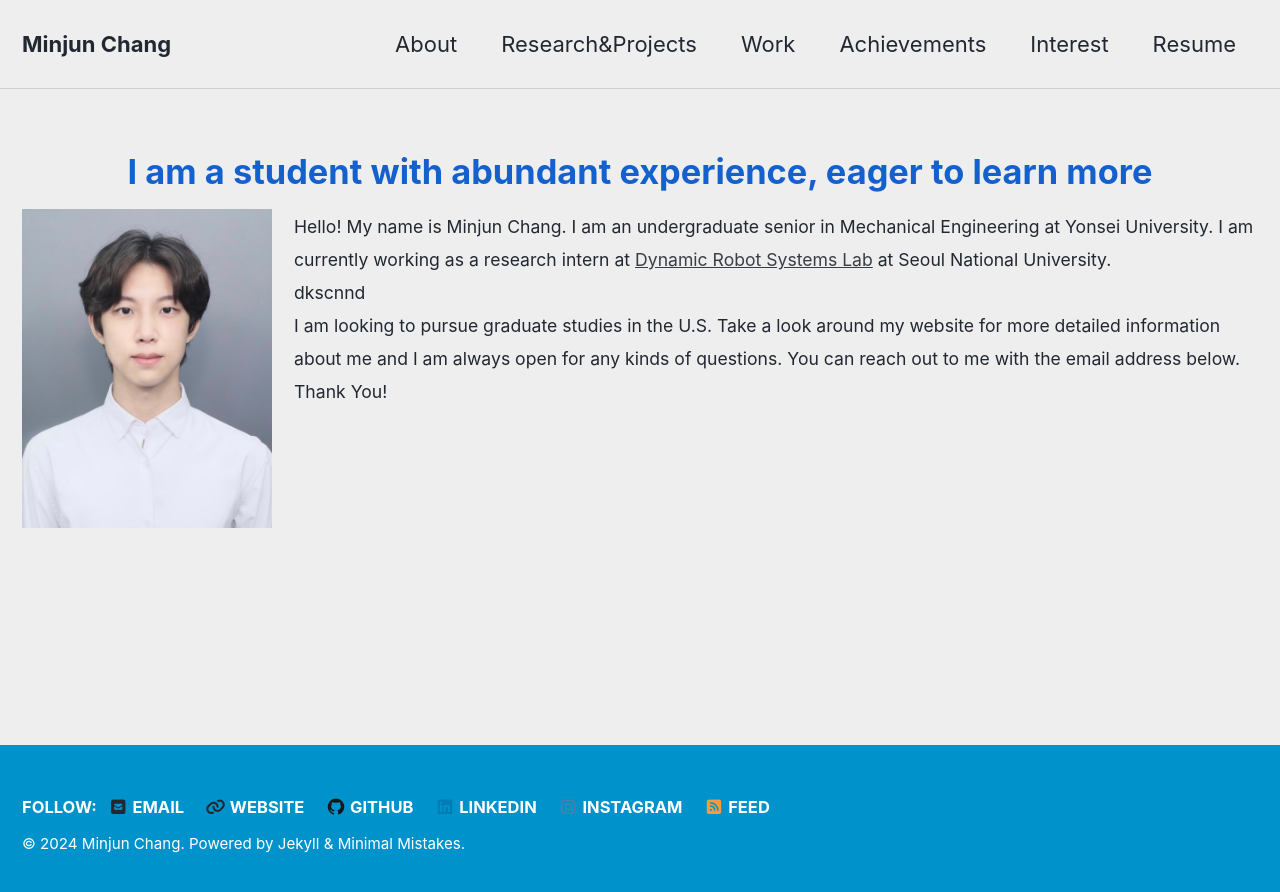
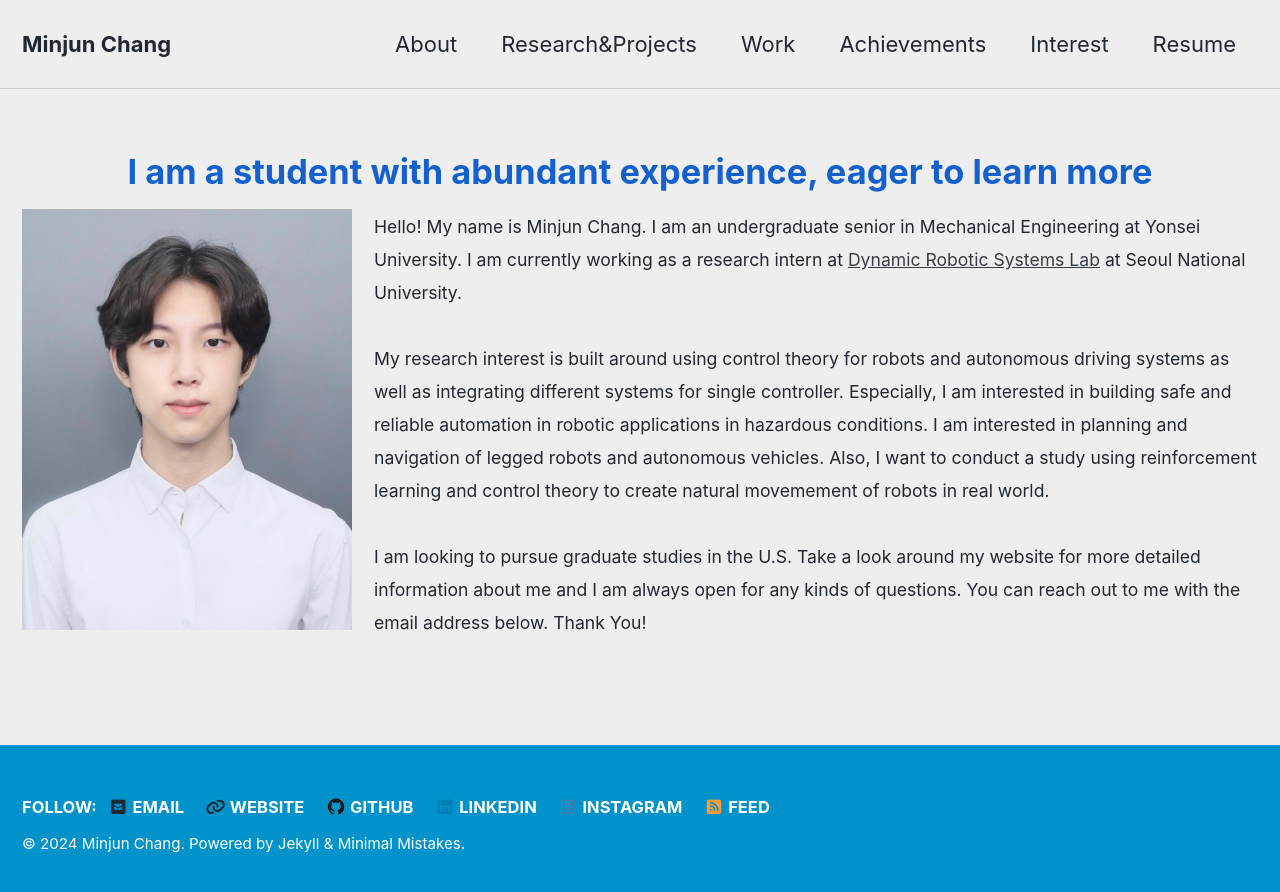
Before and after one commit to wkdalswns0427/wkdalswns0427.github.io, a Jekyll site: the page built from _pages/home.md, in a window 1280 px wide. Shown: the top 892 px of the page. Built offline with Jekyll 4.4.1, drawn with Linux system fonts in a browser that asks for light colours; cached includes are drawn as plain includes.

Commit message:
morning update

```diff
--- a/_pages/home.md
+++ b/_pages/home.md
@@ -9,13 +9,15 @@ hidden: true
 <br>
 <h1><span style="color:#1460CD"><center> I am a student with abundant experience, eager to learn more </center></span></h1>
 
-![image](/assets/images/profile2.jpg){: width="250" height="250" .align-left}
+![image](/assets/images/profile2.jpg){: width="330" height="330" .align-left}
 <span style="font-size:0.8em;">
-Hello! My name is Minjun Chang. I am an undergraduate senior in Mechanical Engineering at Yonsei University. I am currently working as a research intern at [Dynamic Robot Systems Lab](http://dyros.snu.ac.kr/drc-comp/) at Seoul National University.
+Hello! My name is Minjun Chang. I am an undergraduate senior in Mechanical Engineering at Yonsei University. I am currently working as a research intern at [Dynamic Robotic Systems Lab](http://dyros.snu.ac.kr/) at Seoul National University.
 </span>
+<br>
 <br><span style="font-size:0.8em;">
-dkscnnd
+My research interest is built around using control theory for robots and autonomous driving systems as well as integrating different systems for single controller. Especially, I am interested in building safe and reliable automation in robotic applications in hazardous conditions. I am interested in planning and navigation of legged robots and autonomous vehicles. Also, I want to conduct a study using reinforcement learning and control theory to create natural movemement of robots in real world.
 </span>
+<br>
 <br><span style="font-size:0.8em;">
 I am looking to pursue graduate studies in the U.S. Take a look around my website for more detailed information about me and I am always open for any kinds of questions.
 You can reach out to me with the email address below. Thank You!
```
Also changed, not shown: _pages/about.md (+5 -3 lines), 15 other files.
